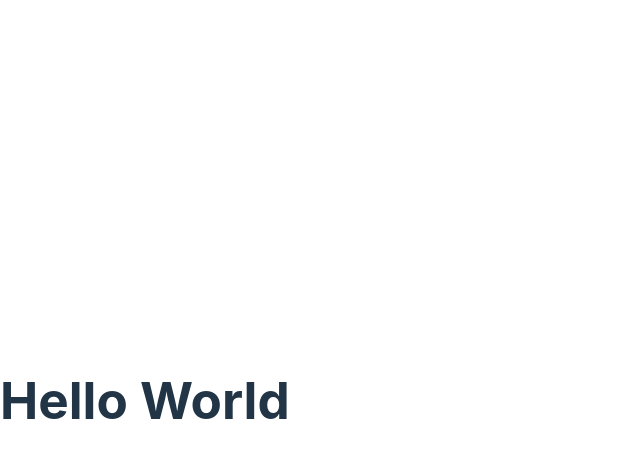
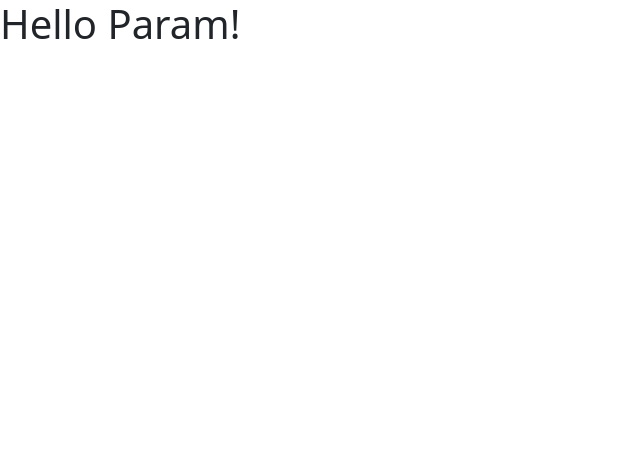
Before and after one commit to Kratospidey/game-library, a React (Vite) app: page / in a window 1280 px wide. Shown: the top 458 px of the page, without its empty margins (0-640 px from the left). Built offline with nearby package versions, Linux system fonts and the light colour scheme.

Commit message:
add Bootstrap

```diff
--- a/package.json
+++ b/package.json
@@ -9,6 +9,7 @@
     "preview": "vite preview"
   },
   "dependencies": {
+    "bootstrap": "^5.2.3",
     "react": "^18.2.0",
     "react-dom": "^18.2.0"
   },
--- a/src/Message.tsx
+++ b/src/Message.tsx
@@ -1,5 +1,7 @@
 function Message() {
-	return <h1>Hello World</h1>;
+	const name = "Param";
+	if (name) return <h1>Hello {name}!</h1>;
+	return <h1>Hello World!</h1>;
 }
 
 export default Message;
--- a/src/index.css
+++ /dev/null
@@ -1,69 +0,0 @@
-:root {
-  font-family: Inter, system-ui, Avenir, Helvetica, Arial, sans-serif;
-  line-height: 1.5;
-  font-weight: 400;
-
-  color-scheme: light dark;
-  color: rgba(255, 255, 255, 0.87);
-  background-color: #242424;
-
-  font-synthesis: none;
-  text-rendering: optimizeLegibility;
-  -webkit-font-smoothing: antialiased;
-  -moz-osx-font-smoothing: grayscale;
-  -webkit-text-size-adjust: 100%;
-}
-
-a {
-  font-weight: 500;
-  color: #646cff;
-  text-decoration: inherit;
-}
-a:hover {
-  color: #535bf2;
-}
-
-body {
-  margin: 0;
-  display: flex;
-  place-items: center;
-  min-width: 320px;
-  min-height: 100vh;
-}
-
-h1 {
-  font-size: 3.2em;
-  line-height: 1.1;
-}
-
-button {
-  border-radius: 8px;
-  border: 1px solid transparent;
-  padding: 0.6em 1.2em;
-  font-size: 1em;
-  font-weight: 500;
-  font-family: inherit;
-  background-color: #1a1a1a;
-  cursor: pointer;
-  transition: border-color 0.25s;
-}
-button:hover {
-  border-color: #646cff;
-}
-button:focus,
-button:focus-visible {
-  outline: 4px auto -webkit-focus-ring-color;
-}
-
-@media (prefers-color-scheme: light) {
-  :root {
-    color: #213547;
-    background-color: #ffffff;
-  }
-  a:hover {
-    color: #747bff;
-  }
-  button {
-    background-color: #f9f9f9;
-  }
-}
```
Also changed, not shown: src/main.tsx (+9 -9 lines), src/components/ListGroup.tsx (added), 1 other file (tests, documents, lock files or other folders).
